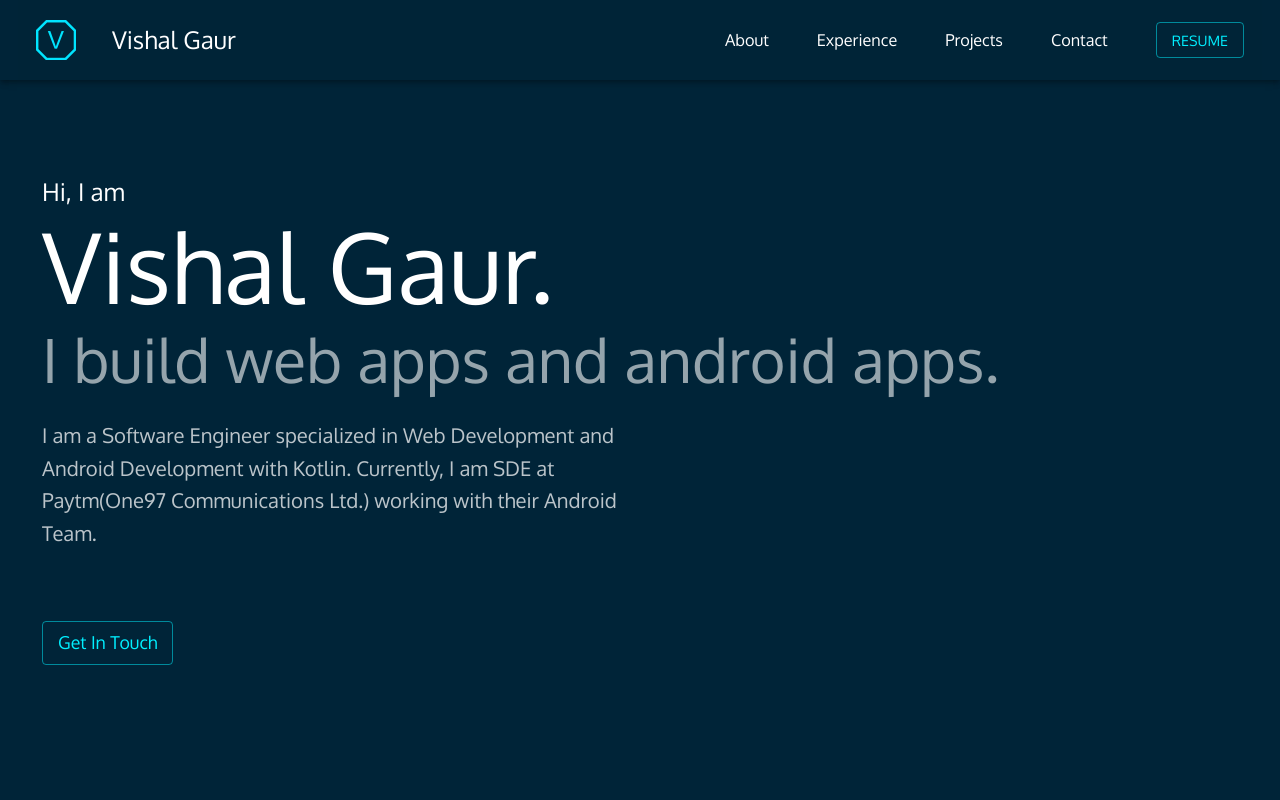
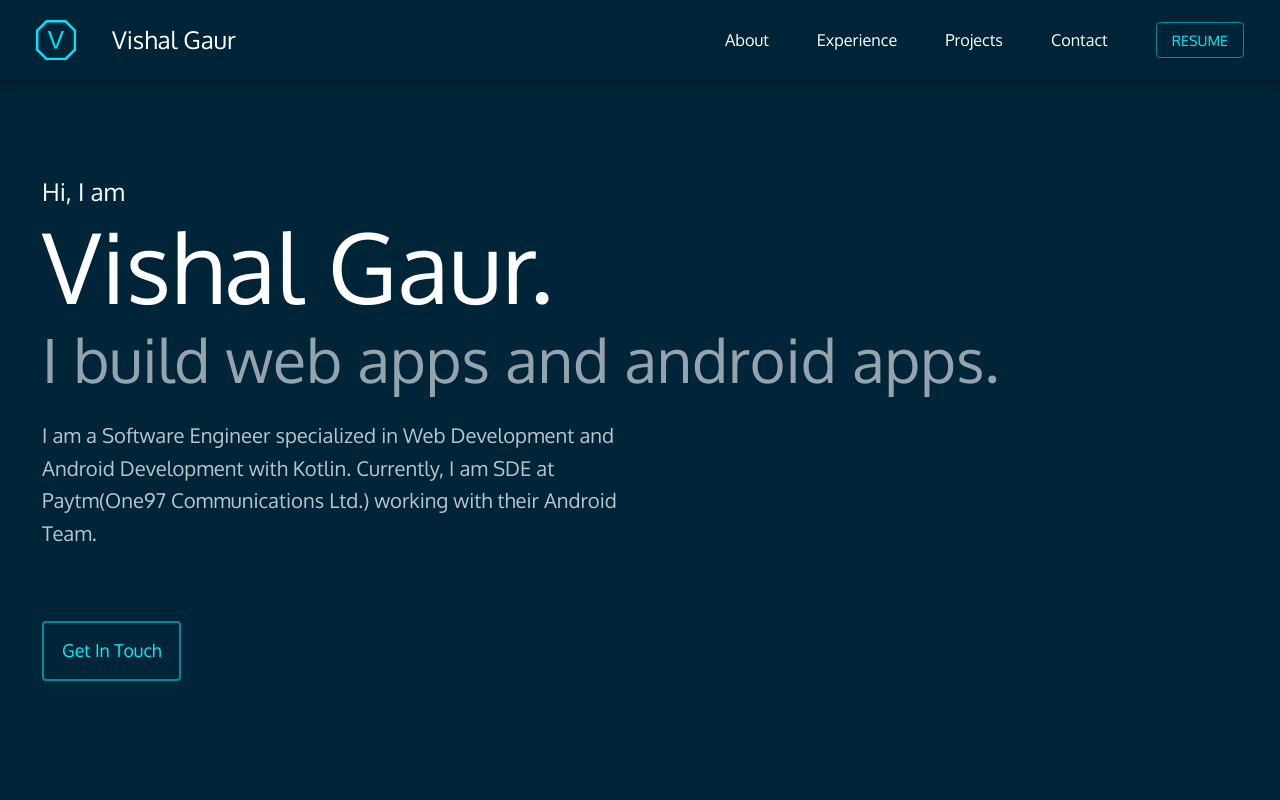
Before and after one commit to i-vishi/my-portfolio, a Next.js app: page / in a window 1280 px wide. Shown: the top 800 px of the page. Built offline with nearby package versions, Linux system fonts and the light colour scheme; no server answers.

Commit message:
added links to all buttons

```diff
--- a/components/ContactMe.js
+++ b/components/ContactMe.js
@@ -29,7 +29,11 @@ const useStyles = makeStyles((theme) => ({
   buttons: {
     textTransform: "none",
     marginTop: theme.spacing(8),
-    fontSize: "1.2em",
+    fontSize: "1.15em",
+    padding: theme.spacing(3),
+    paddingLeft: theme.spacing(4),
+    paddingRight: theme.spacing(4),
+    borderWidth: "2px",
   },
 }));
 
@@ -50,6 +54,7 @@ export default function ContactMe() {
           variant="outlined"
           className={classes.buttons}
           color="secondary"
+          href="mailto:rr.vishalgaur@gmail.com"
         >
           Say Hello
         </Button>
--- a/components/LandingInfo.js
+++ b/components/LandingInfo.js
@@ -18,6 +18,10 @@ const useStyles = makeStyles((theme) => ({
     textTransform: "none",
     marginTop: theme.spacing(12),
     fontSize: "1.25em",
+    padding: theme.spacing(2),
+    paddingLeft: theme.spacing(3),
+    paddingRight: theme.spacing(3),
+    borderWidth: "2px"
   },
   topDetailPara: {
     width: "50%",
@@ -46,6 +50,7 @@ export default function LandingInfo() {
           variant="outlined"
           className={classes.buttons}
           color="secondary"
+          href="mailto:rr.vishalgaur@gmail.com"
         >
           Get In Touch
         </Button>
--- a/components/TopNavBar.js
+++ b/components/TopNavBar.js
@@ -80,6 +80,9 @@ export default function TopNavBar() {
               variant="outlined"
               color="secondary"
               className={classes.resumeBtn}
+              href="/Resume_Vishal_Gaur.pdf"
+              target="_blank"
+              rel="noopener noreferrer"
             >
               Resume
             </Button>
```
Also changed, not shown: 1 other file (tests, documents, lock files or other folders).
